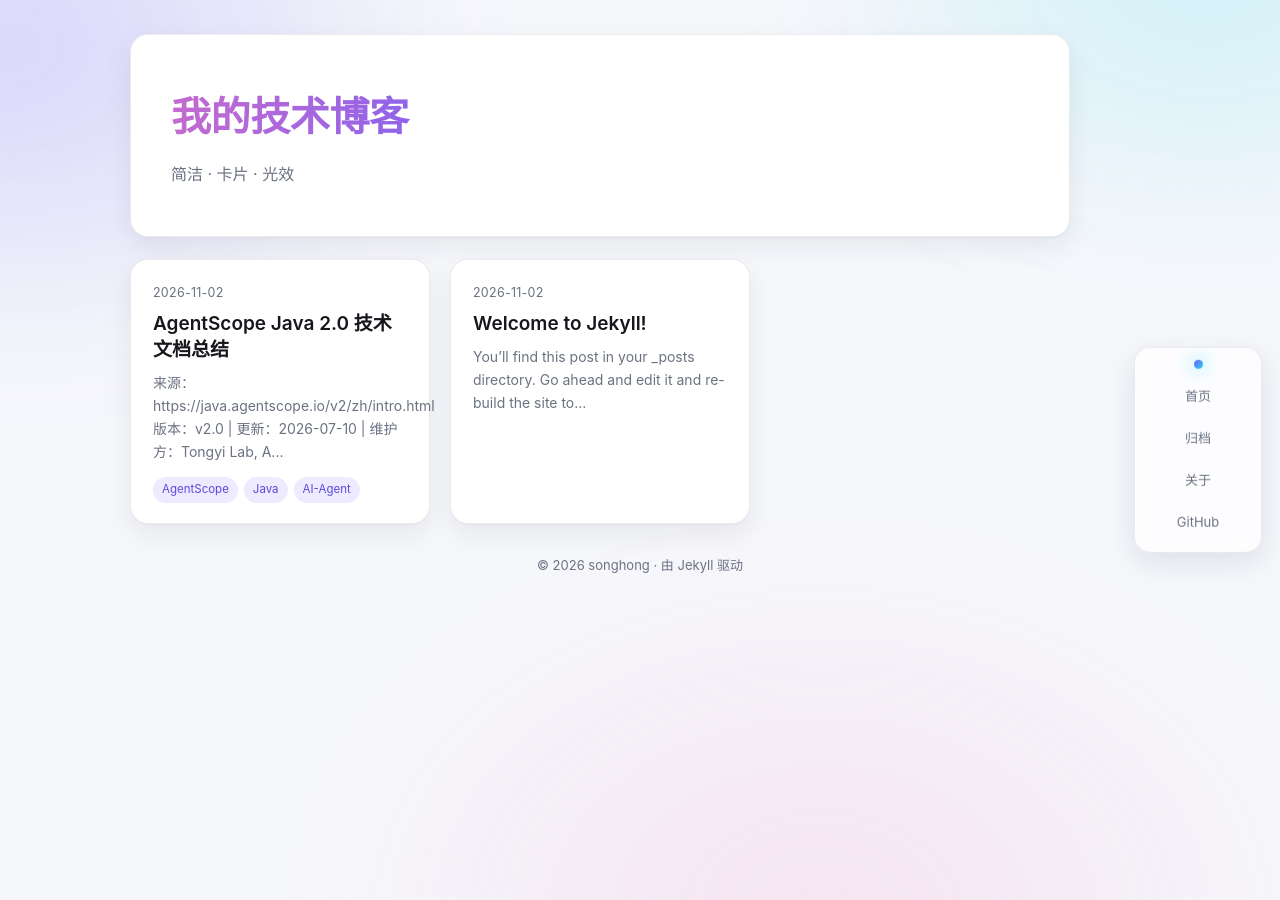
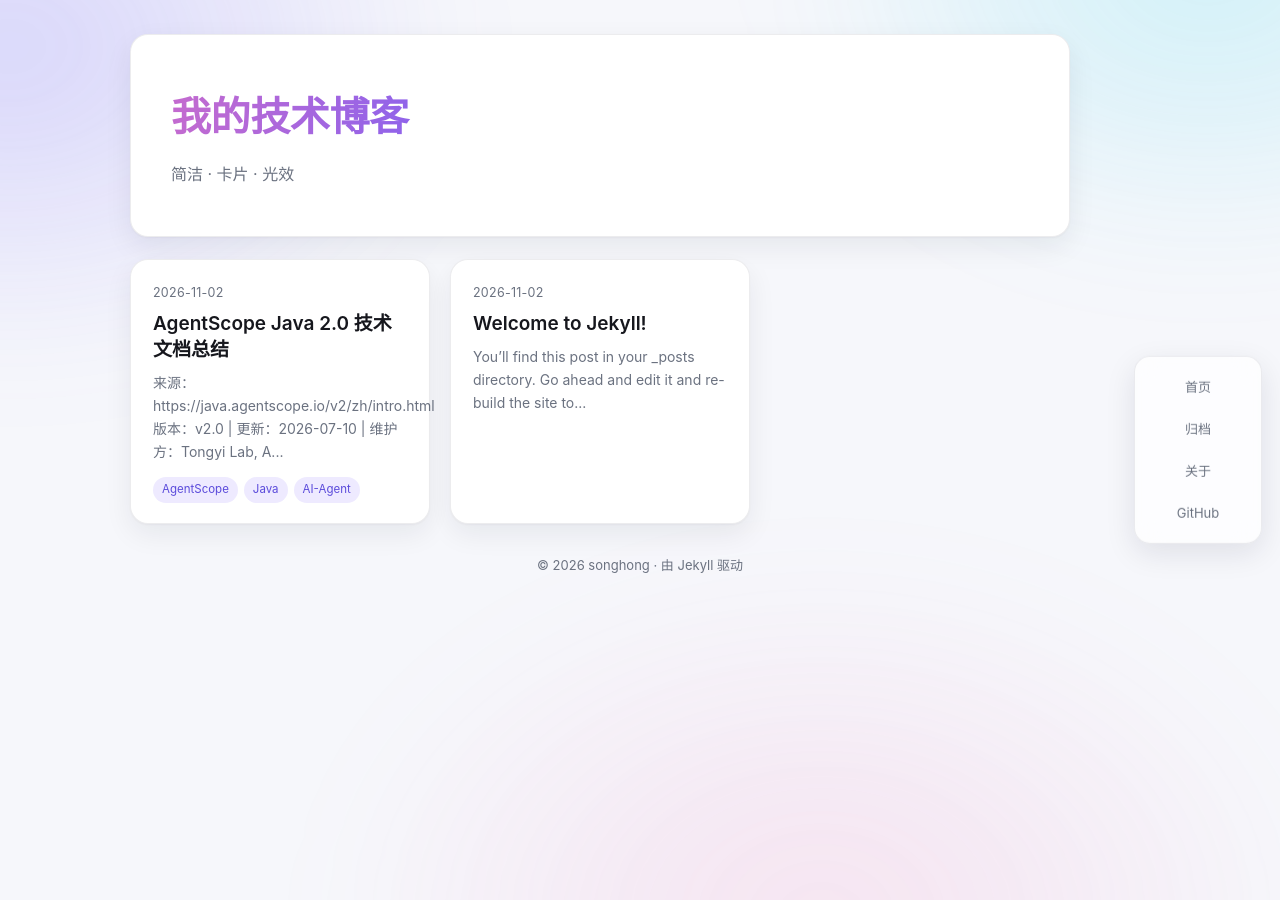
Before and after one commit to shshsh2023/shshsh2023.github.io, a Jekyll site: the page built from index.html, in a window 1280 px wide. Built offline with Jekyll 4.4.1, drawn with Linux system fonts in a browser that asks for light colours.

Commit message:
style: remove nav brand dot

```diff
--- a/_includes/navbar.html
+++ b/_includes/navbar.html
@@ -1,7 +1,4 @@
 <aside class="sidenav" aria-label="主导航">
-  <a class="brand" href="{{ '/' | relative_url }}" aria-label="{{ site.title }}">
-    <span class="brand-dot" aria-hidden="true"></span>
-  </a>
   <nav class="nav-links">
     <a class="nav-link glow" href="{{ '/' | relative_url }}">首页</a>
     <a class="nav-link glow" href="{{ '/archives/' | relative_url }}">归档</a>
```
